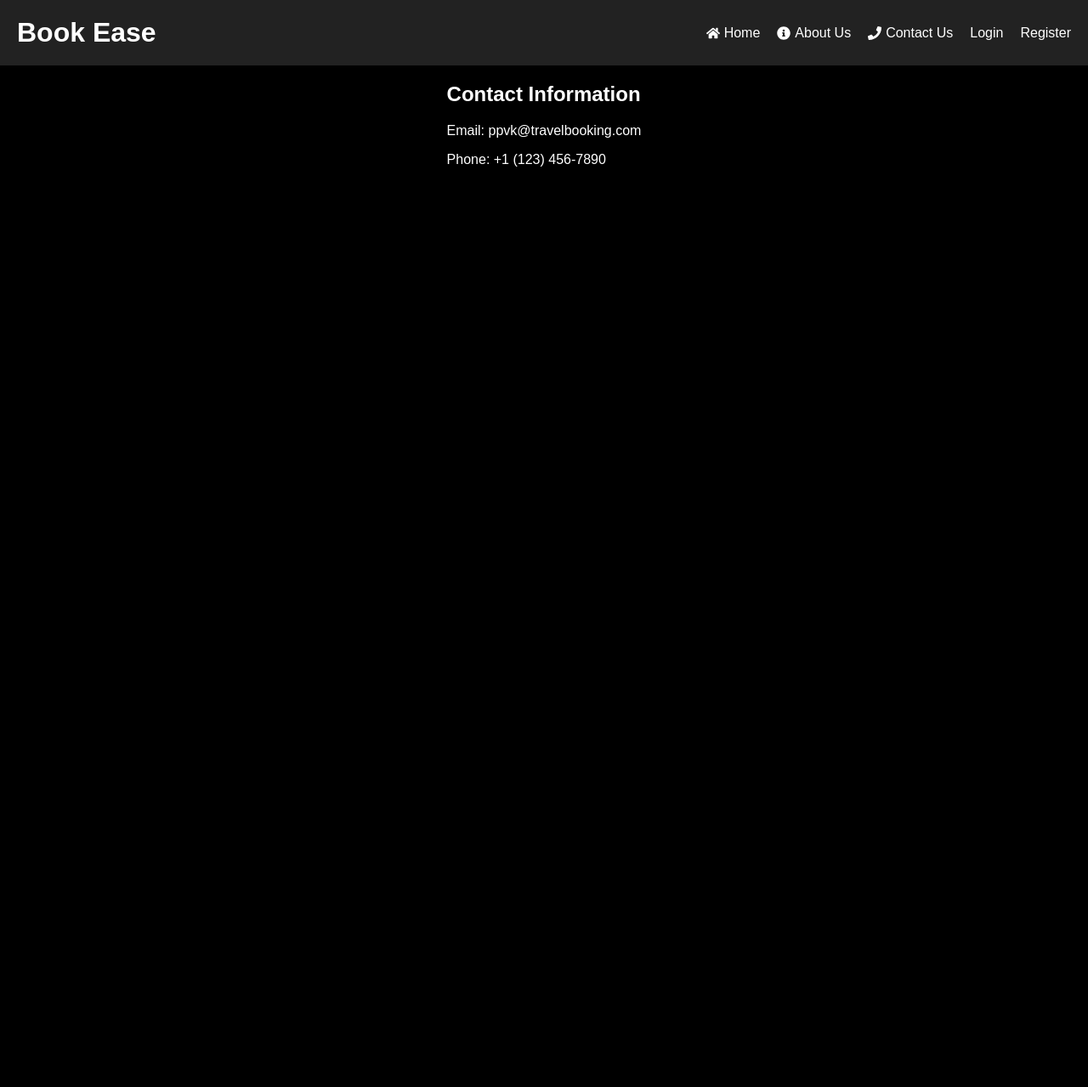
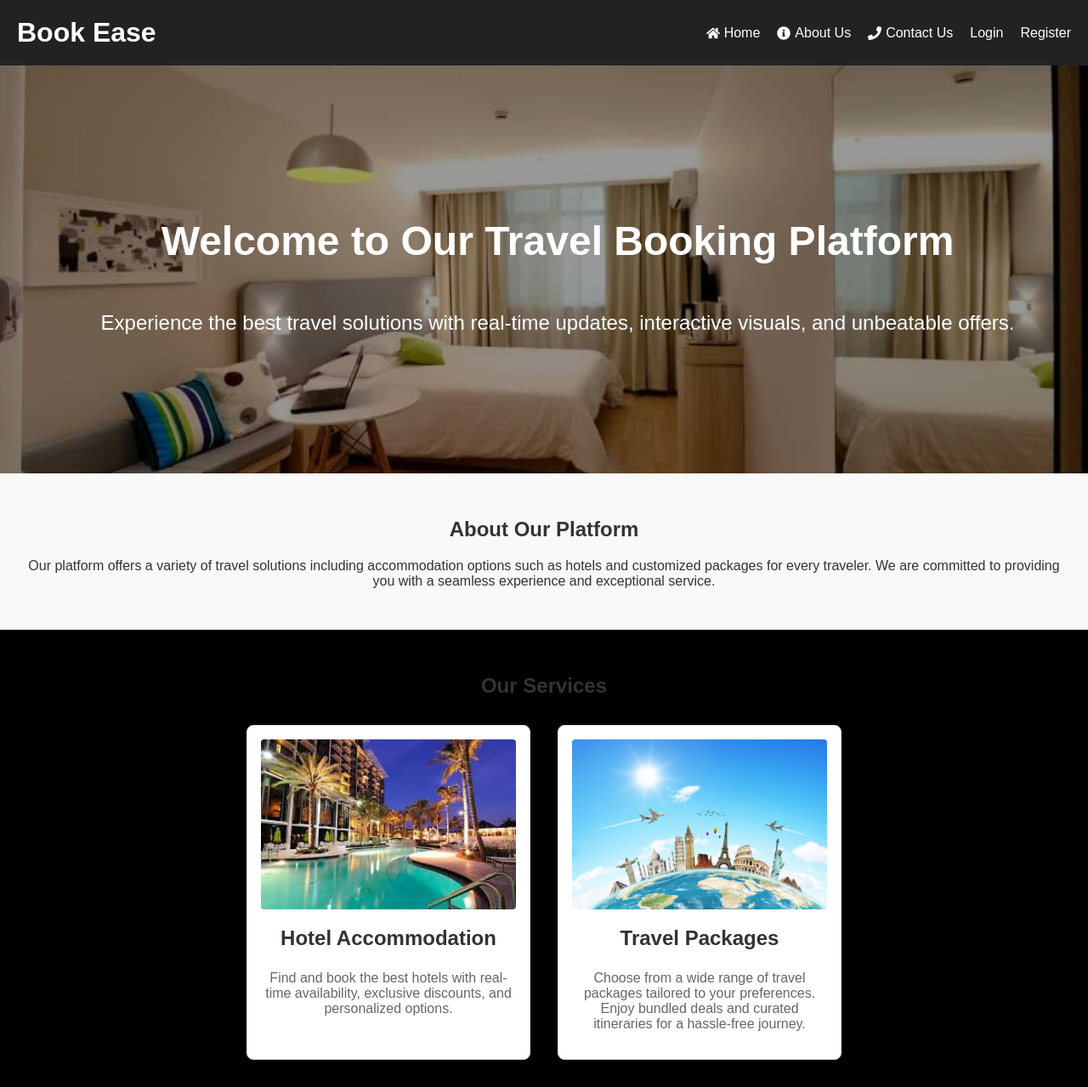
Before and after one commit to UF-Fall-24/SE_PROJECT, a React (Create React App) app: page /contact in a window 1280 px wide. Shown: the whole page at 85% size. Before the commit the page ends 800 px from the top, so only its background shows below. Built offline with nearby package versions, Linux system fonts and the light colour scheme.

Commit message:
Real time styling -1

```diff
--- a/src/components/Contact.js
+++ b/src/components/Contact.js
@@ -1,14 +1,51 @@
-// src/components/Contact.js
 import React from 'react';
+import './ContentPage.css';
+import heroImage from './accommodation.jpg'; // Replace with your hero image file
+import hotelImg from './hotels.jpeg'; // Replace with your hotel image file
+import packageImg from './packages.jpg'; // Replace with your package image file
 
-const Contact = () => {
-    return (
-        <div>
-            <h2>Contact Information</h2>
-            <p>Email: ppvk@travelbooking.com</p>
-            <p>Phone: +1 (123) 456-7890</p>
+const ContentPage = () => {
+  return (
+    <div className="content-page">
+      <section className="hero-section">
+        <img src={heroImage} alt="Travel Hero" className="hero-image" />
+        <div className="hero-overlay">
+          <h1>Welcome to Our Travel Booking Platform</h1>
+          <p>
+            Experience the best travel solutions with real-time updates, interactive visuals, and unbeatable offers.
+          </p>
         </div>
-    );
+      </section>
+
+      <section className="info-section">
+        <h2>About Our Platform</h2>
+        <p>
+          Our platform offers a variety of travel solutions including accommodation options such as hotels and customized packages for every traveler.
+          We are committed to providing you with a seamless experience and exceptional service.
+        </p>
+      </section>
+
+      <section className="services-section">
+        <h2>Our Services</h2>
+        <div className="services-grid">
+          <div className="service-card">
+            <img src={hotelImg} alt="Hotel Accommodation" />
+            <h3>Hotel Accommodation</h3>
+            <p>
+              Find and book the best hotels with real-time availability, exclusive discounts, and personalized options.
+            </p>
+          </div>
+          <div className="service-card">
+            <img src={packageImg} alt="Travel Packages" />
+            <h3>Travel Packages</h3>
+            <p>
+              Choose from a wide range of travel packages tailored to your preferences. Enjoy bundled deals and curated itineraries for a hassle-free journey.
+            </p>
+          </div>
+        </div>
+      </section>
+    </div>
+  );
 };
 
-export default Contact;
+export default ContentPage;
--- /dev/null
+++ b/src/components/ContentPage.css
@@ -0,0 +1,111 @@
+/* General page styling */
+.content-page {
+  font-family: Arial, sans-serif;
+  color: #333;
+}
+
+/* Hero Section with animated background */
+.hero-section {
+  position: relative;
+  width: 100%;
+  height: 60vh;
+  overflow: hidden;
+}
+
+.hero-image {
+  width: 100%;
+  height: 100%;
+  object-fit: cover;
+  animation: zoomIn 10s infinite alternate;
+}
+
+@keyframes zoomIn {
+  from { transform: scale(1); }
+  to { transform: scale(1.1); }
+}
+
+.hero-overlay {
+  position: absolute;
+  top: 0;
+  left: 0;
+  width: 100%;
+  height: 100%;
+  background: rgba(0, 0, 0, 0.4);
+  display: flex;
+  flex-direction: column;
+  justify-content: center;
+  align-items: center;
+  text-align: center;
+  padding: 0 1rem;
+}
+
+.hero-overlay h1 {
+  font-size: 3rem;
+  color: #fff;
+  animation: fadeIn 2s ease-in-out;
+}
+
+.hero-overlay p {
+  font-size: 1.5rem;
+  color: #fff;
+  margin-top: 1rem;
+  animation: fadeIn 2.5s ease-in-out;
+}
+
+@keyframes fadeIn {
+  from { opacity: 0; }
+  to { opacity: 1; }
+}
+
+/* Information Section */
+.info-section {
+  padding: 2rem;
+  text-align: center;
+  background: #f9f9f9;
+}
+
+/* Services Section */
+.services-section {
+  padding: 2rem;
+  text-align: center;
+}
+
+.services-grid {
+  display: flex;
+  justify-content: center;
+  gap: 2rem;
+  flex-wrap: wrap;
+  margin-top: 2rem;
+}
+
+.service-card {
+  background: #fff;
+  border: 1px solid #ddd;
+  border-radius: 8px;
+  padding: 1rem;
+  width: 300px;
+  transition: transform 0.3s, box-shadow 0.3s;
+}
+
+.service-card:hover {
+  transform: translateY(-10px);
+  box-shadow: 0 4px 15px rgba(0, 0, 0, 0.1);
+}
+
+.service-card img {
+  width: 100%;
+  height: 200px;
+  object-fit: cover;
+  border-radius: 4px;
+}
+
+.service-card h3 {
+  margin-top: 1rem;
+  font-size: 1.5rem;
+}
+
+.service-card p {
+  margin-top: 0.5rem;
+  font-size: 1rem;
+  color: #666;
+}
```
Also changed, not shown: src/components/GrievanceForm.js (added, +89 -0 lines).
